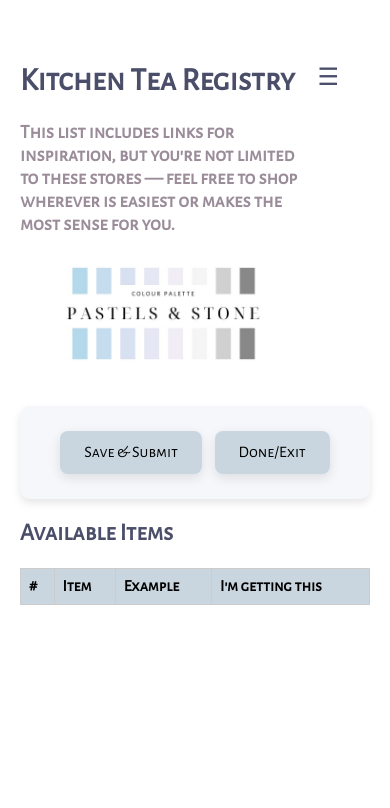
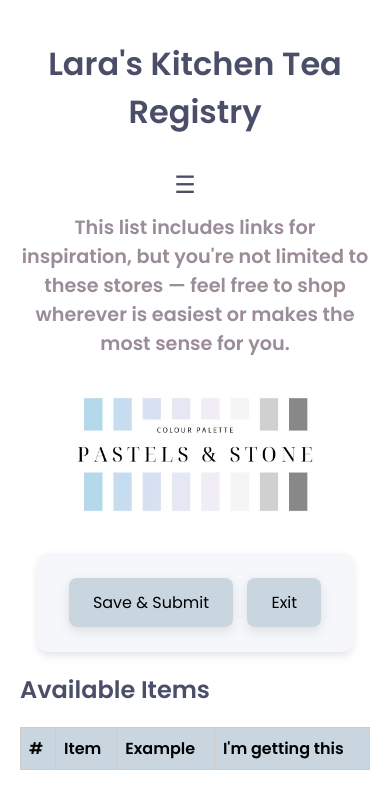
Before and after one commit to CorneB06/kitchen-tea-registry, a website: page index.html in a window 390 px wide. Both pictures are taken after typing "name@example.com" into the empty fields and a click on the button "Submit". Drawn offline with nearby package versions, Linux system fonts and the light colour scheme; no server answers.

Commit message:
Global font and color updates

```diff
--- a/admin.js
+++ b/admin.js
@@ -284,8 +284,6 @@ async function resetAllChoices() {
   }
 }
 
-
-
 function addLinkInputInCell(event, id) {
     event.preventDefault();
     const row = document.querySelector(`#manage-list td[data-id="${id}"]`).parentElement;
--- a/index.html
+++ b/index.html
@@ -4,7 +4,7 @@
   <meta charset="UTF-8" />
   <meta name="viewport" content="width=device-width, initial-scale=1.0" />
   <title>Kitchen Tea Registry</title>
-  <link href="https://fonts.googleapis.com/css2?family=Alegreya+Sans+SC&display=swap" rel="stylesheet" />
+  <link href="https://fonts.googleapis.com/css2?family=Poppins:wght@300;400;600&display=swap" rel="stylesheet">
   <link rel="stylesheet" href="styles.css" />
   <link rel="icon" href="data:," />
   <script src="https://cdn.jsdelivr.net/npm/@supabase/supabase-js@2"></script>
@@ -19,7 +19,7 @@
 <body>
   <!-- Email Prompt -->
   <div id="email-prompt" class="card">
-    <h2>Welcome to The Kitchen Tea Registry</h2>
+    <h2>Welcome to Lara's Kitchen Tea Registry</h2>
     <p>Please enter your email to participate:</p>
     <input type="email" id="user-email" placeholder="Enter your email" />
     <button id="email-submit-btn">Submit</button>
@@ -32,24 +32,25 @@
       <!-- Header -->
       <div class="header-container">
         <div class="header-content">
-          <h1>Kitchen Tea Registry</h1>
+          <h1>Lara's Kitchen Tea Registry</h1>
+          <div class="menu">
+          <button class="menu-button">☰</button>
+          <div class="dropdown-content hidden">
+            <a href="admin.html">Admin</a>
+          </div>
+        </div>
           <h2 class="sub-header">
             This list includes links for inspiration, but you're not limited to these stores — feel free to shop wherever is easiest or makes the most sense for you.
           </h2>
           <img src="Colour scheme.jpg" alt="Pastels & Stone Colour Palette" class="palette-image" />
         </div>
-        <div class="menu">
-          <button class="menu-button">☰</button>
-          <div class="dropdown-content hidden">
-            <a href="admin.html">Admin</a>
-          </div>
-        </div>
+
       </div>
 
     <!-- Moved Save & Submit here -->
     <div id="session-actions-container" class="card" style="max-width:400px; margin:20px auto; padding:20px; text-align:center;">
       <button id="save-btn">Save & Submit</button>
-      <button id="done-btn">Done/Exit</button>
+      <button id="done-btn">Exit</button>
     </div>
 
       <!-- Registry Table -->
--- a/styles.css
+++ b/styles.css
@@ -1,9 +1,19 @@
 body {
-    font-family: 'Alegreya Sans SC', sans-serif;
+    font-family: 'Poppins', sans-serif;
+    font-weight: 300;
     max-width: 800px;
     margin: 0 auto;
     padding: 20px;
     background-color: #ffffff;
+    color: #000;
+}
+
+a,
+button,
+input,
+th,
+td {
+  color: #000;
 }
 
 .header-container {
@@ -15,8 +25,9 @@ body {
 }
 
 .header-content {
-    text-align: center;
-    width: 100%;
+  display: flex;
+  flex-wrap: wrap;
+  align-items: center;
 }
 
 .menu {
@@ -27,10 +38,11 @@ body {
 
 /* Email prompt card */
 #email-prompt {
-  max-width: 400px;
-  margin: 20px auto;
-  padding: 20px;
-  text-align: center;    /* you can leave this here, and drop the inline */
+width: 90%;          /* fills most of the screen on mobile */
+max-width: 400px;    /* caps at your desktop size */
+margin: 1rem auto;   /* vertical spacing + horizontal centering */
+padding: 1rem;
+box-sizing: border-box;
 }
 
 /* Center the header and paragraph */
@@ -55,12 +67,10 @@ body {
   margin: 0.75em 0;   /* space above/below, centered horizontally by flex */
 }
 
-
-
-
 h1, h2 {
     text-align: center;
-    font-family: 'Alegreya Sans SC', sans-serif;
+    font-family: 'Poppins', sans-serif;
+     font-weight: 600;
     color: #4a4e69; /* Retain soft greyish-purple */
 }
 
@@ -94,7 +104,7 @@ th, td {
     border: 1px solid #ccc;
     padding: 8px;
     text-align: left;
-    font-family: 'Alegreya Sans SC', sans-serif;
+    font-family: 'Poppins', sans-serif;
 }
 
 th {
@@ -142,7 +152,7 @@ a:hover {
 
 .dropdown-content a {
     display: block;
-    font-family: 'Alegreya Sans SC', sans-serif;
+    font-family: 'Poppins', sans-serif;
     color: #4a4e69;
     text-decoration: none;
 }
@@ -236,7 +246,7 @@ button {
     border: none;
     border-radius: 8px; /* Rounded corners */
     cursor: pointer;
-    font-family: 'Alegreya Sans SC', sans-serif;
+    font-family: 'Poppins', sans-serif;
     transition: background-color 0.3s ease;
 }
 
@@ -286,7 +296,7 @@ button:hover {
     border: 1px solid #ccc;
     padding: 10px;
     text-align: left;
-    font-family: 'Alegreya Sans SC', sans-serif;
+    font-family: 'Poppins', sans-serif;
 }
 
 #manage-table th {
@@ -355,10 +365,11 @@ button:hover {
 }
 
 #session-actions-container {
-    max-width: 100%;
-    margin: 30px 0 20px 0;
-    text-align: center;
-    position: relative;
+  width: 90%;          /* fills most of the screen on mobile */
+  max-width: 400px;    /* caps at your desktop size */
+  margin: 1rem auto;   /* vertical spacing + horizontal centering */
+  padding: 1rem;
+  box-sizing: border-box;
 }
 
 #session-actions-container button {
@@ -375,7 +386,7 @@ button:hover {
     background-color: #a3bffa;
 }
 body {
-    font-family: 'Alegreya Sans SC', sans-serif;
+    font-family: 'Poppins', sans-serif;
     max-width: 800px;
     margin: 0 auto;
     padding: 20px;
@@ -403,7 +414,7 @@ body {
 
 h1, h2 {
     text-align: left;
-    font-family: 'Alegreya Sans SC', sans-serif;
+    font-family: 'Poppins', sans-serif;
     color: #4a4e69; /* Retain soft greyish-purple */
 }
 
@@ -437,7 +448,7 @@ th, td {
     border: 1px solid #ccc;
     padding: 8px;
     text-align: left;
-    font-family: 'Alegreya Sans SC', sans-serif;
+    font-family: 'Poppins', sans-serif;
 }
 
 th {
@@ -485,7 +496,7 @@ a:hover {
 
 .dropdown-content a {
     display: block;
-    font-family: 'Alegreya Sans SC', sans-serif;
+    font-family: 'Poppins', sans-serif;
     color: #4a4e69;
     text-decoration: none;
 }
@@ -579,7 +590,7 @@ button {
     border: none;
     border-radius: 8px; /* Rounded corners */
     cursor: pointer;
-    font-family: 'Alegreya Sans SC', sans-serif;
+    font-family: 'Poppins', sans-serif;
     transition: background-color 0.3s ease;
 }
 
@@ -629,7 +640,7 @@ button:hover {
     border: 1px solid #ccc;
     padding: 10px;
     text-align: left;
-    font-family: 'Alegreya Sans SC', sans-serif;
+    font-family: 'Poppins', sans-serif;
 }
 
 #manage-table th {
@@ -720,7 +731,12 @@ button:hover {
 
 /* Center everything inside the thank-you card */
 #thank-you {
-  text-align: center;
+width: 90%;          /* fills most of the screen on mobile */
+max-width: 400px;    /* caps at your desktop size */
+margin: 1rem auto;   /* vertical spacing + horizontal centering */
+padding: 1rem;
+box-sizing: border-box;
+text-align: center;
 }
 
 /* Explicitly center the thank-you heading */
@@ -746,3 +762,78 @@ button:hover {
   font-size: 1rem;
   cursor: pointer;
 }
+
+.header-content h1 {
+  flex: 1 1 auto;       /* take up remaining space */
+  margin: 0;            /* reset any unwanted margins */
+}
+
+.header-content .menu {
+  flex: 0 0 auto;       /* only as wide as needed */
+  margin-left: auto;    /* push to the right edge */
+}
+
+/* Now force sub-header and image onto their own rows */
+.header-content .sub-header,
+.header-content .palette-image {
+  flex: 1 1 100%;       /* full width below the first row */
+  text-align: center;
+  margin-top: 0.5rem;
+}
+
+/* Desktop: center the main header text */
+@media (min-width: 601px) {
+  .header-content h1 {
+    text-align: center;
+    /* since h1 is already flex:1 in desktop, this will center it */
+    margin: 0;   /* reset any left margins */
+  }
+}
+
+
+@media (max-width: 600px) {
+  /* Center the main title and subtitle */
+  .header-content h1,
+  .header-content .sub-header {
+    text-align: center;
+    margin-left: auto;
+    margin-right: auto;
+  }
+}
+
+@media (max-width: 600px) {
+  .header-content {
+    flex-direction: column;
+    align-items: center;  /* center everything in one column */
+  }
+  .header-content .menu {
+    margin-left: 0;       /* remove the desktop “push right” */
+    margin-top: 0.5rem;   /* small gap under the title */
+  }
+}
+
+
+@media (max-width: 600px) {
+  /* Stack and center header elements in order: h1 → menu → sub-header → image */
+  .header-content {
+    display: flex;
+    flex-direction: column;
+    align-items: center;
+    text-align: center;
+  }
+}
+
+/* Admin table horizontal scroller */
+.table-wrapper {
+  width: 100%;                /* fill its parent */
+  overflow-x: auto;           /* enable side-scrolling */
+  -webkit-overflow-scrolling: touch; /* smooth scroll on iOS */
+  margin: 1rem 0;             /* optional vertical spacing */
+}
+
+/* Let the table be as wide as its content, triggering the scrollbar */
+.table-wrapper table {
+  width: auto;                /* don’t force 100% */
+  min-width: 700px;           /* adjust as needed for your columns */
+  border-collapse: collapse;  /* keep your existing table styling */
+}
```
Also changed, not shown: admin.html (+2 -2 lines).
